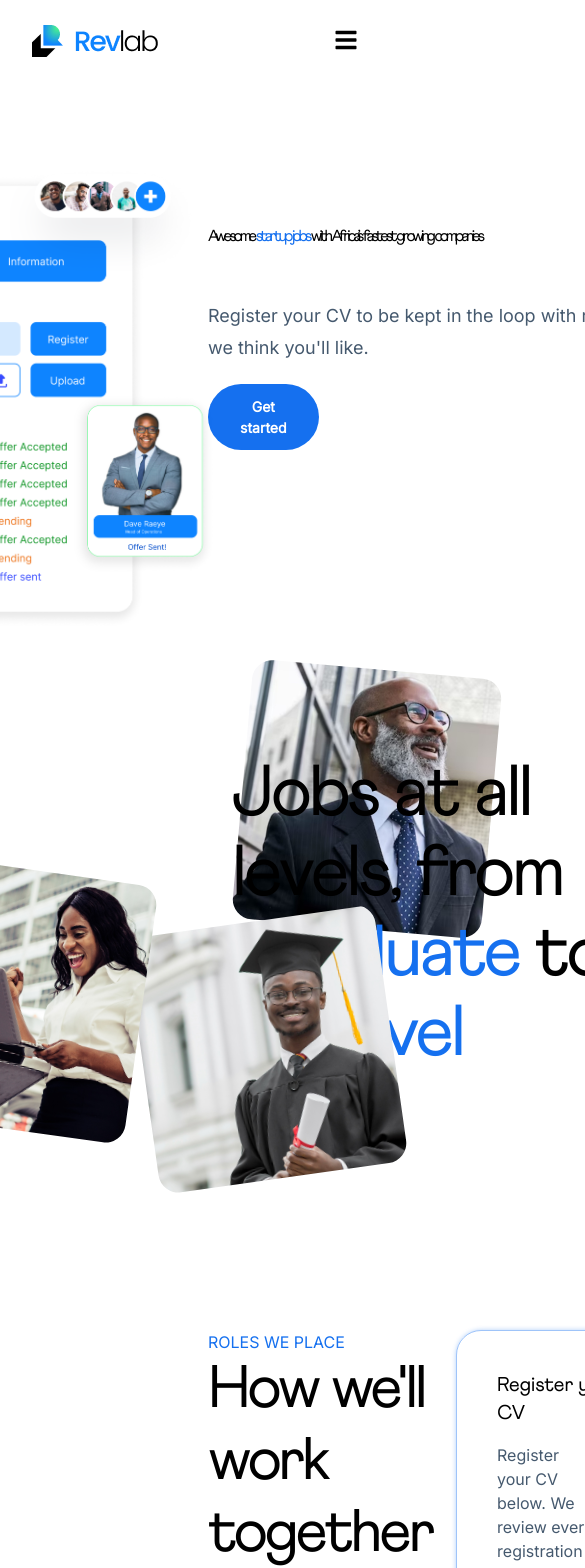
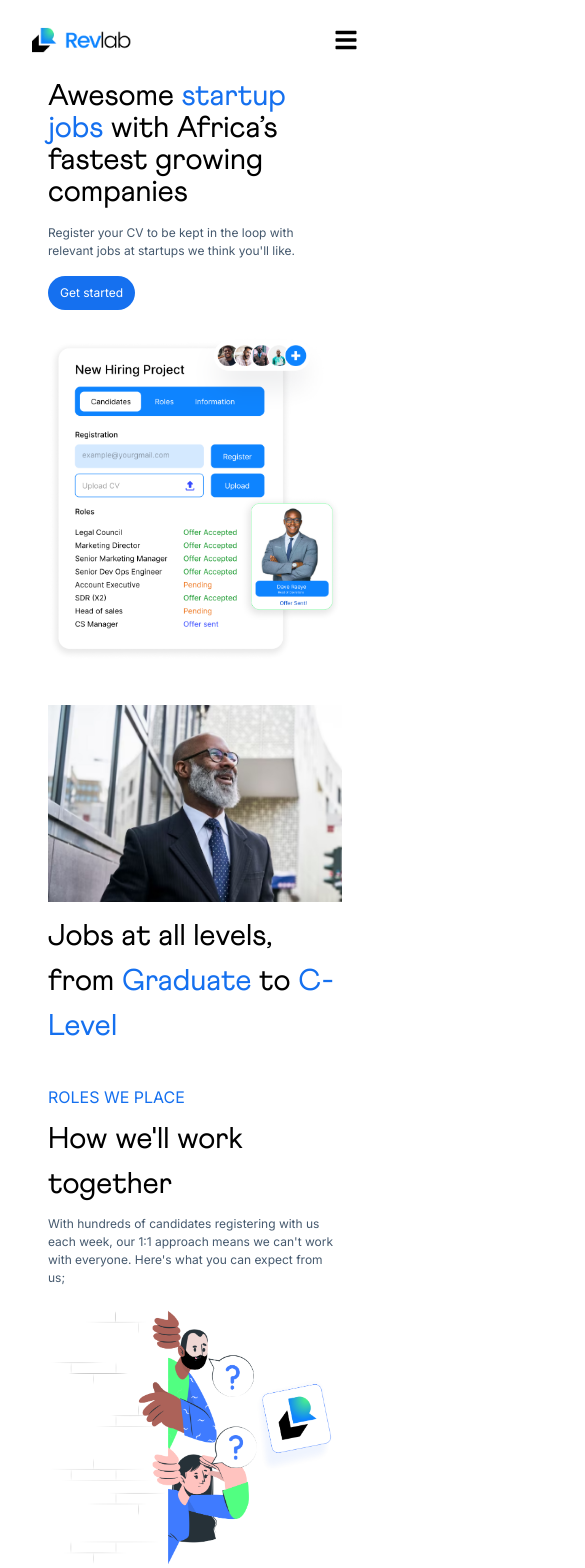
Before and after one commit to GABRIELOFGOD/framer, a React (Vite) app: page /candidate in a window 390 px wide. Shown: the top 1568 px of the page, 585 px wide, since content can reach past the window. Built offline with nearby package versions, Linux system fonts and the light colour scheme.

Commit message:
finally media query

```diff
--- a/components/Header.jsx
+++ b/components/Header.jsx
@@ -1,9 +1,16 @@
-import React, { useState } from 'react'
+import React, { useEffect, useState } from 'react'
 import {  Link, NavLink } from 'react-router-dom'
 import { FaBars } from 'react-icons/fa'
+import { IoMdClose } from 'react-icons/io'
 
 const Header = () => {
     const [open, setOpen] = useState(true)
+
+        // useEffect(() => {
+        //     if(window.scrollY){
+        //         setOpen(true)
+        //     }
+        // }, [])
 
     const navlist = [
         {
@@ -28,13 +35,17 @@ const Header = () => {
         setOpen(!open)
     }
 
+    const clickAway = () => {
+        setOpen(true)
+    }
+
   return (
-    <div className='flex w-full sticky z-50 bg-primary top-0 h-20 my-auto justify-between px-8 py-5 lg:py-5 lg:px-28'>
-        <Link to='/'>
+    <div className='flex w-full sticky z-50 bg-primary top-0 h-20 my-auto justify-between px-8 py-3 lg:py-5 lg:px-28'>
+        <Link to='/' className='my-auto'>
             <img
                 src="/Images/Revlab logo (2).png"
                 alt="logo"
-                className='w-fit'
+                className='md:w-fit w-[100px]'
             />
         </Link>
         <div className={open ? ' lg:flex gap-32 lg:relative absolute top-[-300px]' : 'block transition-all duration-500 bg-primary w-full absolute top-20 left-0 py-10 px-12'}>
@@ -42,6 +53,7 @@ const Header = () => {
                 {
                     navlist.map((list, index) => (
                         <NavLink
+                            onClick={clickAway}
                             key={index}
                             to={list.path}
                             className='font-700 dex text-textGray text-[14px]'
@@ -49,9 +61,9 @@ const Header = () => {
                     ))
                 }
             </ul>
-            <button className='bg-secondary rounded-full h-fit my-auto text-[14px] py-3 text-primary px-8'><Link to='contact'>Contact us</Link></button>
+            <button onClick={clickAway} className='bg-secondary rounded-full h-fit my-auto text-[14px] py-3 text-primary px-8'><Link to='contact'>Contact us</Link></button>
         </div>
-        <div onClick={navOpen} className="lg:hidden my-auto hover:text-secondary cursor-pointer text-2xl"><FaBars /></div>
+        {open ? <div onClick={navOpen} className="lg:hidden transition-all duration-500 my-auto hover:text-secondary cursor-pointer text-2xl"><FaBars /></div> : <div onClick={navOpen} className="lg:hidden transition-all duration-500 my-auto hover:text-secondary cursor-pointer text-2xl"><IoMdClose /></div>}
     </div>
   )
 }
--- a/components/Job.jsx
+++ b/components/Job.jsx
@@ -26,14 +26,14 @@ const Job = () => {
       initial='hidden'
       animate={mainControl}
       transition={{ duration: 0.5, delay: 1 }}
-    className='flex gap-10 py-32 px-48'>
-        <div className='jug flex-1'>
-            <div className='img1 sames'><img src="Images/medium-shot-smiley-graduate-student.jpg" alt="graduate-image" /></div>
-            <div className='img2 sames'><img src="Images/Untitled-1.jpg" alt="graduate-image" /></div>
-            <div className='img3 sames'><img src="Images/young-woman-sitting-staircase-using-laptop-computer-female-working-laptop-outdoor.jpg" alt="graduate-image" /></div>
+    className='md:flex px-12 py-6 md:gap-10 md:py-32 md:px-48'>
+        <div className='md:jug relative  flex-1'>
+            <div className='md:img1 hidden md:flex md:sames'><img src="Images/medium-shot-smiley-graduate-student.jpg" alt="graduate-image" /></div>
+            <div className='md:img2 w-full md:sames'><img src="Images/Untitled-1.jpg" alt="graduate-image" /></div>
+            <div className='md:img3 hidden md:flex md:sames'><img src="Images/young-woman-sitting-staircase-using-laptop-computer-female-working-laptop-outdoor.jpg" alt="graduate-image" /></div>
         </div>
         <div className='flex-1'>
-            <h2 className=' test w-[400px] leading-[5rem] text-7xl '>
+            <h2 className='py-3 md:py-0 md:test md:w-[400px] text-[30px] md:leading-[5rem] md:text-7xl '>
                 Jobs at all levels, from <span className='text-secondary'>Graduate</span> to <span className='text-secondary'>C-Level</span>
             </h2>
         </div>
--- a/components/Roles.jsx
+++ b/components/Roles.jsx
@@ -50,13 +50,13 @@ const Roles = () => {
         initial='hidden'
         animate={mainControl}
         transition={{ duration: 0.5, delay: 1 }}
-    className='flex py-32 px-52 gap-6'>
+    className='md:flex md:py-32 px-12 md:px-52 md:gap-6'>
         <div className='flex-1'>
             <p className='text-secondary'>ROLES WE PLACE</p>
-            <h2 className=' test leading-[4.5rem] text-6xl '>How we'll work together</h2>
-            <p className='text-textGray text-xl w-[82%] pt-6 leading-8'>With hundreds of candidates registering with us each week, our 1:1 approach means we can't work with everyone. Here's what you can expect from us;</p>
+            <h2 className=' md:test md:leading-[4.5rem] text-[30px] py-2 md:text-6xl '>How we'll work together</h2>
+            <p className='text-textGray text-[12px] pb-5 md:pb-0 md:text-xl md:w-[82%] md:pt-6 md:leading-8'>With hundreds of candidates registering with us each week, our 1:1 approach means we can't work with everyone. Here's what you can expect from us;</p>
             <img className='w-[400px]' src="Images/qqqq.png" alt="block-image" />
-            <h5 className=' text-xl w-[82%] pt-6 leading-8'>Please don't be offended if we don't feel we can support you. We only work with approximately 5% of candidates who register with us.</h5>
+            <h5 className=' md:text-xl md:w-[82%] pb-10 md:pb-0 pt-6 md:leading-8'>Please don't be offended if we don't feel we can support you. We only work with approximately 5% of candidates who register with us.</h5>
         </div>
         <div className='flex-1'>
             <RoleCard details={contents[0]} />
--- a/components/SubmitCv.jsx
+++ b/components/SubmitCv.jsx
@@ -26,9 +26,9 @@ const SubmitCv = () => {
       initial='hidden'
       animate={mainControl}
       transition={{ duration: 0.5, delay: 1 }}
-    className='bg-dark mx-auto items-center text-center justify-center flex flex-col h-[400px]'>
-        <h2 className='text-5xl leading-[4rem] text-primary pb-5 w-[900px]'>Submit your CV and other Informations to get started</h2>
-        <button className='rounded-[35px] bg-primary py-4 px-8 w-fit'>Submit your CV</button>
+    className='bg-dark mx-auto items-center w-full text-center justify-center flex flex-col py-12 md:py-0 md:h-[400px]'>
+        <h2 className='md:text-5xl text-[30px] md:leading-[4rem] text-primary pb-5'>Submit your CV and other Informations to get started</h2>
+        <button className='rounded-[35px] bg-primary md:py-4 py-3 px-4 md:px-8 w-fit'>Submit your CV</button>
     </motion.div>
   )
 }
--- a/pages/Candidate.jsx
+++ b/pages/Candidate.jsx
@@ -18,16 +18,16 @@ const Candidate = () => {
 
   return (
     <div>
-      <div className="relative gap-4 px-52 pb-44 pt-28">
+      <div className="relative px-12 gap-4 md:px-52 md:pb-44 md:pt-28">
         <div className=''>
-          <h2 className=' test leading-[5.5rem] w-[500px] md:text-6xl '>
+          <h2 className=' md:test leading-8 md:leading-[5.5rem] text-[30px] md:w-[500px] md:text-6xl '>
             Awesome <span className='text-secondary'>startup jobs</span> with Africa’s fastest growing companies
           </h2>
-          <p className='text-lg leading-8 py-5 text-textGray md:w-[300px] w-[600px]'>Register your CV to be kept in the loop with relevant jobs at startups we think you'll like.</p>
-          <button className='bg-secondary rounded-full h-fit my-auto text-[14px] font-bold py-3 text-primary px-8'><Link to='/contact'>Get started</Link></button>
+          <p className='md:text-lg text-[12px] py-4 md:leading-8 md:py-5 text-textGray md:w-[300px]'>Register your CV to be kept in the loop with relevant jobs at startups we think you'll like.</p>
+          <button className='bg-secondary rounded-full h-fit my-auto py-2 px-3 text-[12px] md:text-[14px] md:py-3 text-primary md:px-8'><Link to='/contact'>Get started</Link></button>
         </div>
         <div>
-          <img className='w-[420px] absolute top-20 right-[200px]' src="Images/Group 4244.png" alt="candidate-image" />
+          <img className='md:w-[420px] w-[300px] mx-auto py-5 md:py-0 md:absolute md:top-20 md:right-[200px]' src="Images/Group 4244.png" alt="candidate-image" />
         </div>
       </div>
       <Job />
--- a/pages/Home.jsx
+++ b/pages/Home.jsx
@@ -37,7 +37,7 @@ const Home = () => {
       // animate={mainControl}
       // transition={{ duration: 0.5, delay: 1 }}
     >
-      <div className='w-full pb-12 md:pt-28 py-8 px-12 md:px-48'>
+      <div className='w-full pb-2 md:pb-12 md:pt-28 py-8 px-12 md:px-48'>
         {/* =============== HEROE SECTION ====================== */}
         <h2 className='md:w-[800px] text-[30px] test md:leading-[5rem] md:text-7xl '>
           We <span className='text-secondary'>build the Teams</span> behind Africa's most promising <span className='text-secondary'>Start-ups</span>
@@ -48,7 +48,7 @@ const Home = () => {
             <button className='bg-secondary rounded-full h-fit my-auto md:text-[15px] md:py-4 text-xs py-2 text-primary px-4 md:px-8'><Link to='https://calendly.com/samuels-revlab/30min'>Book a call</Link></button>
           </div>
           <div className="md:w-[450px] w-full md:flex h-[450px] md:mt-[-100px] md:mr-[-80px]">
-            <img src='Images/baba.png' className='md:h-full w-full' alt="group image" />
+            <img src='Images/baba.png' className='md:h-full h-fit w-full' alt="group image" />
           </div>
         </div>
 
```
Also changed, not shown: components/Card.jsx (+6 -6 lines).
